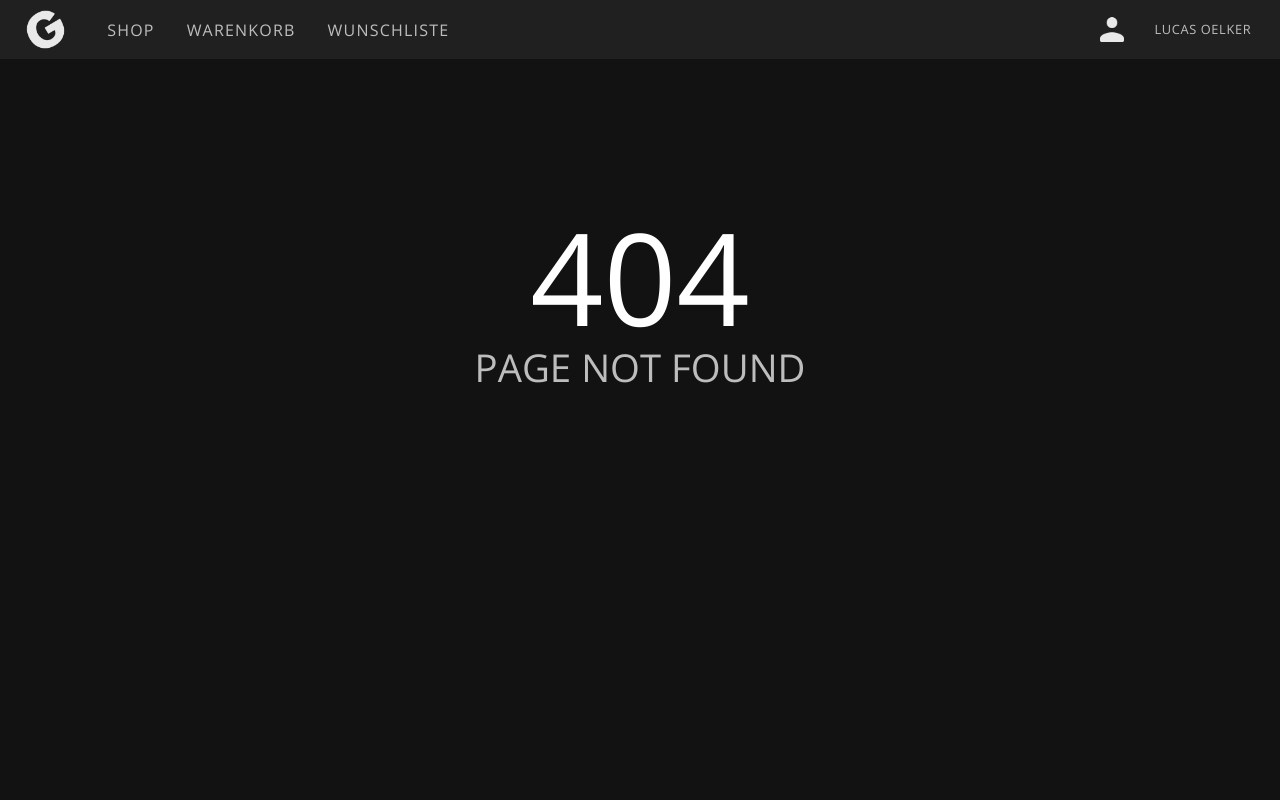
After one commit to LucasOe/IFKT_Shop, a PHP site: page /404.php in a window 1280 px wide. The commit adds this page. Run offline with PHP 8.4, Linux system fonts and the light colour scheme.

Commit message:
Add 404 page

```diff
--- /dev/null
+++ b/404.php
@@ -0,0 +1,17 @@
+<html>
+	<head>
+		<link rel="stylesheet" href="stylesheet.css">
+		<link href="https://fonts.googleapis.com/css?family=Open+Sans" rel="stylesheet">
+		<title> 404 </title>
+	</head>
+
+	<body>
+		<?php include "./nav.php"; ?>
+
+        <div class="not_found">
+            <p> 404 </p>
+            <span> Page not found </span>
+        </div>
+
+	</body>
+</html>
--- a/nav.php
+++ b/nav.php
@@ -11,6 +11,6 @@
 	</ul>
 	<div class="profile">
 		<div class="profile_name"> <p> Lucas Oelker </p> </div>
-		<form action="/profile.php" class="profile"> <button> <img src="resources/profile_icon.png" alt="Profile" class="profile"> </button> </form>
+		<form action="/404.php" class="profile"> <button> <img src="resources/profile_icon.png" alt="Profile" class="profile"> </button> </form>
 	</div>
 </div>
--- a/stylesheet.css
+++ b/stylesheet.css
@@ -41,6 +41,7 @@ html {
 	color: white;
 	overflow-y: scroll; /* Die Scrollbar auf der Shop Seite verschiebt den Inhalt der Navbar */
 	overflow-x: hidden;
+	user-select: none;
 }
 
 body {
@@ -462,6 +463,7 @@ div.text p {
 	font-size: 1.2em;
 	color: var(--font-color);
 	font-style: normal;
+	user-select: text;
 }
 
 div.text t {
@@ -488,7 +490,8 @@ div.text h1 {
 	color: var(--hover-color);
 	text-align: center;
 	height: 3vw;
-	z-index: 0;
+	z-index: 4;
+	user-select: all;
 }
 
 div.title {
@@ -944,3 +947,26 @@ div.payment input {
 	width: 100%;
 	height: 2vw;
 }
+
+div.not_found p {
+	font-family: "Open Sans", sans-serif;
+	text-transform: uppercase;
+	color: var(--hover-color);
+	font-size: 10vw;
+	text-decoration: none;
+	margin: 0px;
+	margin-top: 12vw;
+	text-align: center;
+	line-height: 10vw;
+}
+
+div.not_found span {
+	font-family: "Open Sans", sans-serif;
+	text-transform: uppercase;
+	color: var(--font-color);
+	font-size: 3vw;
+	text-decoration: none;
+	margin: 0px;
+	display: block;
+	text-align: center;
+}
```
